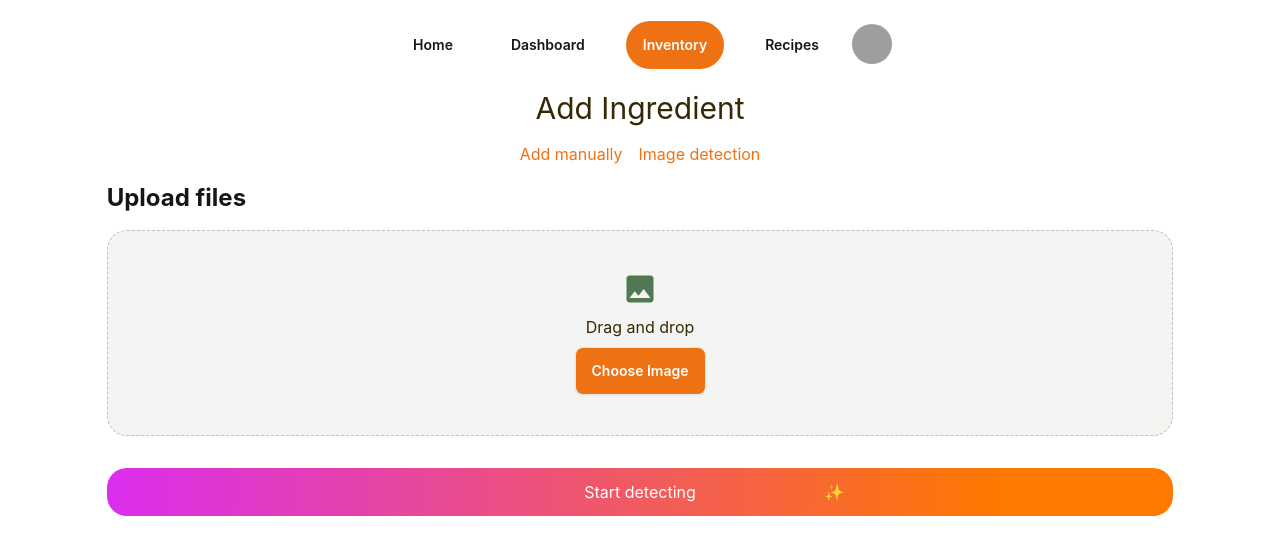
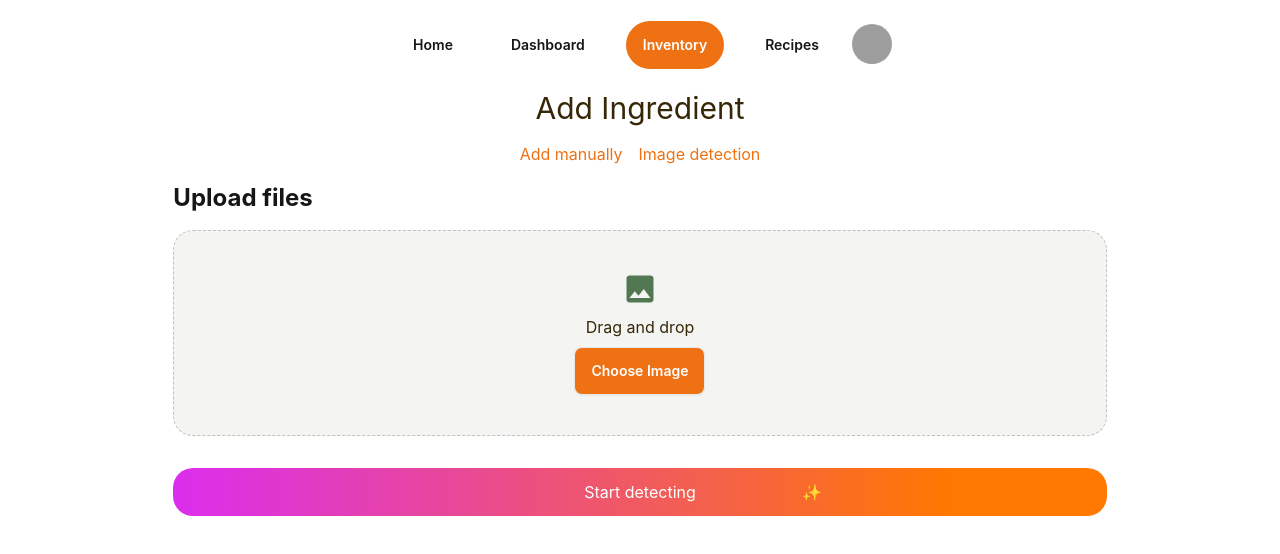
Before and after one commit to wave49192/MyFridge, a React (Vite) app: page /inventory/detect in a window 1280 px wide. Shown: the top 554 px of the page. Built offline with nearby package versions, Linux system fonts and the light colour scheme; grey boxes are pictures that could not be loaded.

Commit message:
update detect page

```diff
--- a/src/pages/Inventory/Detect/Detect.tsx
+++ b/src/pages/Inventory/Detect/Detect.tsx
@@ -40,7 +40,7 @@ const DetectPage = () => {
   }
 
   return (
-    <div className="flex flex-col items-center gap-4">
+    <div className="flex flex-col items-center gap-4 laptop:mx-20 hd:mx-60">
       <h1 className="text-3xl text-accent">Add Ingredient</h1>
       <div className="flex gap-4">
         <a className="text-primary">Add manually</a>
```
